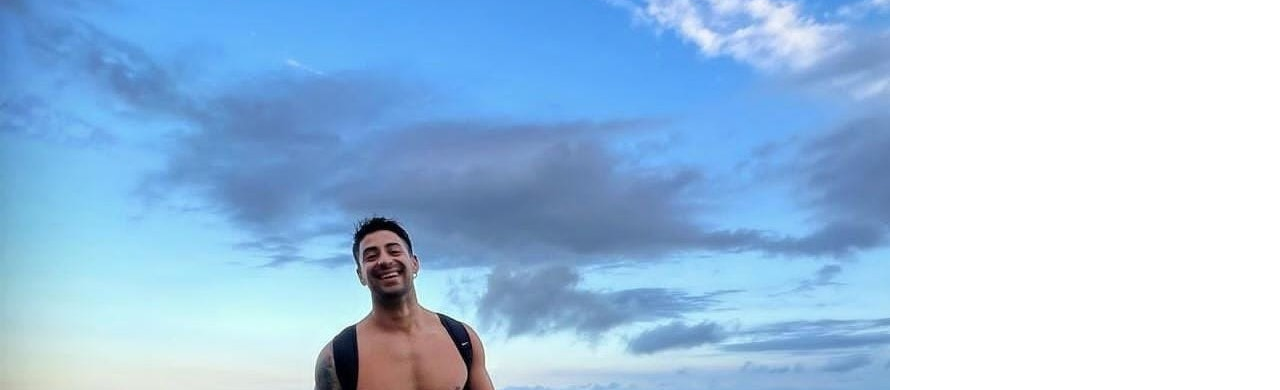
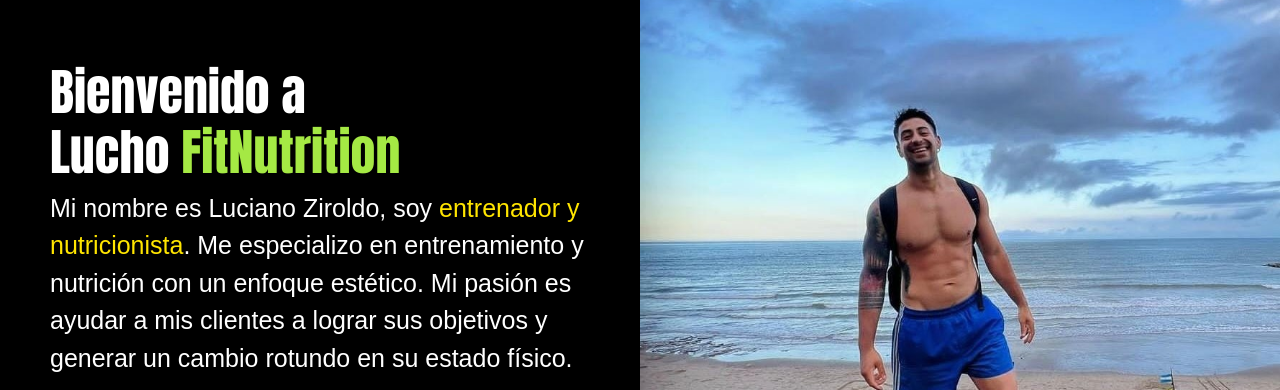
Before and after one commit to DavidVacis/luciano_FITNUTRICION, a website: page index.html in a window 1280 px wide. Shown: the part 805-1195 px from the top of the page. Drawn offline with nearby package versions, Linux system fonts and the light colour scheme; a web font is replaced by a local one.

Commit message:
se carga la version sin media-querys

```diff
--- a/index.html
+++ b/index.html
@@ -4,7 +4,7 @@
 <head>
     <meta charset="UTF-8">
     <meta name="viewport" content="width=device-width, initial-scale=1.0">
-    <link rel="stylesheet" href="./css/estilos.css">
+    <link rel="stylesheet" href="./css/styles.css">
     <link rel="preconnect" href="https://fonts.googleapis.com">
     <link rel="preconnect" href="https://fonts.gstatic.com" crossorigin>
     <link href="https://fonts.googleapis.com/css2?family=Anton&family=Madimi+One&display=swap" rel="stylesheet">
```
Also changed, not shown: package.json (added, +17 -0 lines), css/styles.css (indentation only), 1 other file.
